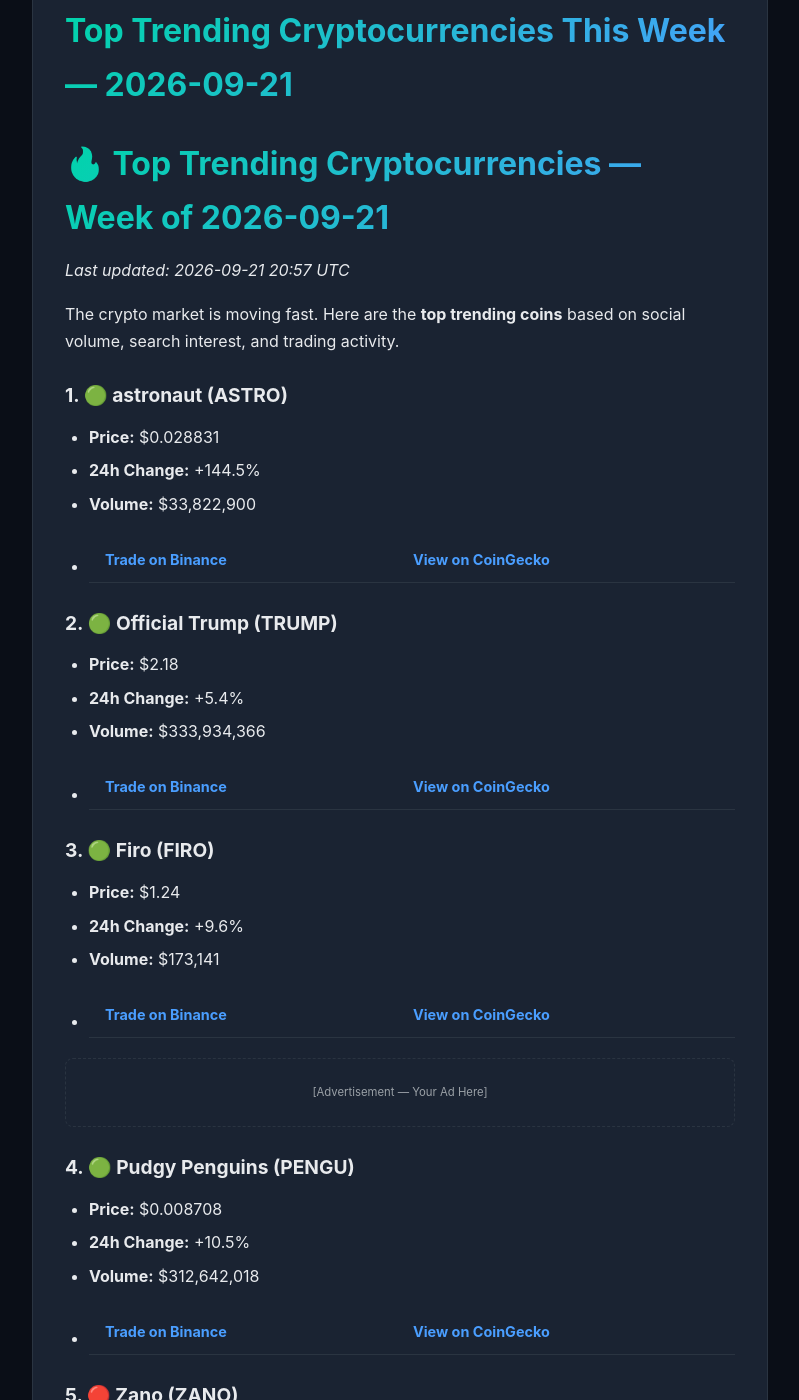
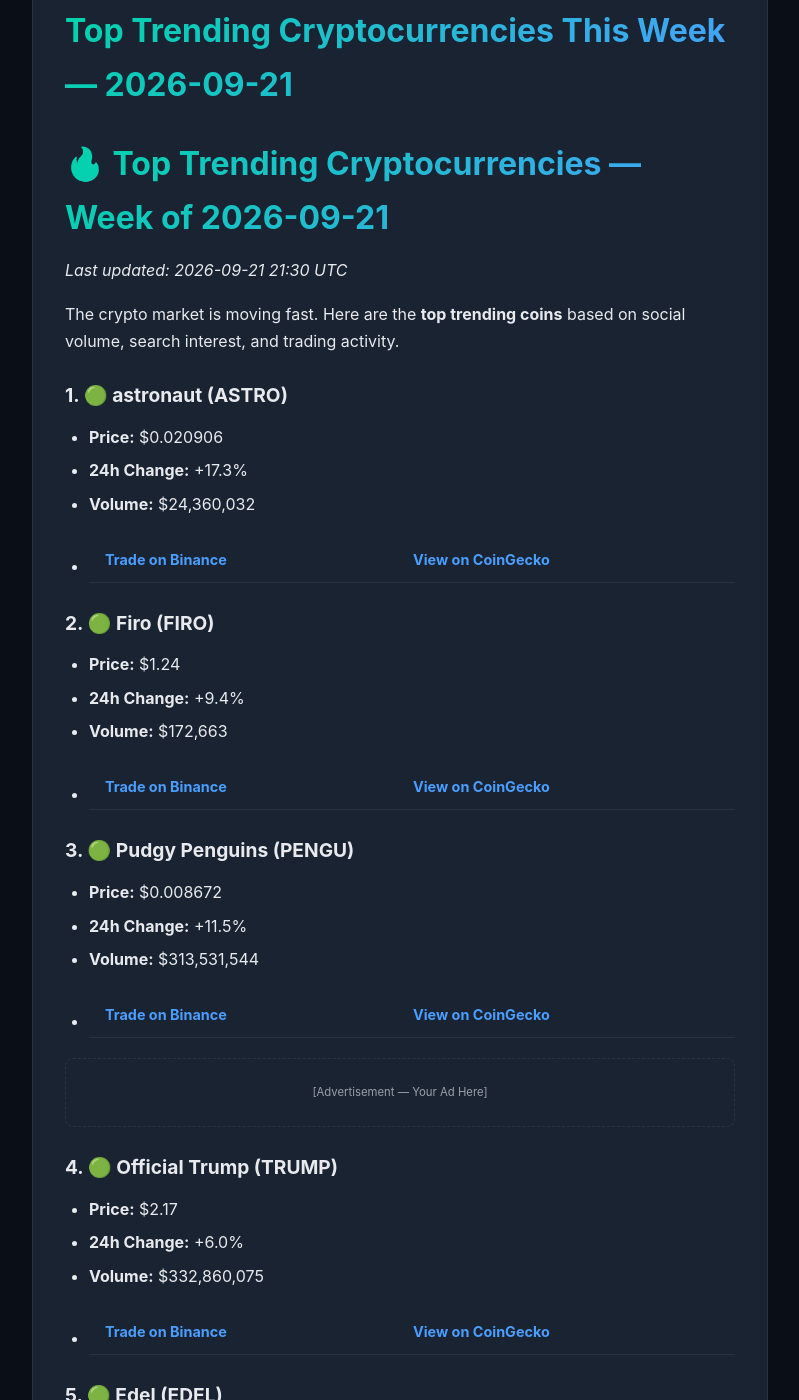
Before and after one commit to alexcipher-CRE/crypto-insights, a Jekyll site: the page built from _posts/2026-09-21-trending-coins.md, in a window 1280 px wide and 1400 px high, scrolled down 355 px. Shown: the whole window, without its empty margins (240-1039 px from the left). Built offline with Jekyll 4.4.1, drawn with Linux system fonts in a browser that asks for light colours; some of the changed text lies outside the part shown.

Commit message:
🚀 Auto-update: 4 posts

```diff
--- a/_posts/2026-09-21-trending-coins.md
+++ b/_posts/2026-09-21-trending-coins.md
@@ -6,49 +6,49 @@ tags: [crypto, trending, analysis]
 
 # 🔥 Top Trending Cryptocurrencies — Week of 2026-09-21
 
-*Last updated: 2026-09-21 20:57 UTC*
+*Last updated: 2026-09-21 21:30 UTC*
 
 The crypto market is moving fast. Here are the **top trending coins** based on social volume, search interest, and trading activity.
 
 ### 1. 🟢 astronaut (ASTRO)
 
-- **Price:** $0.028831
-- **24h Change:** +144.5%
-- **Volume:** $33,822,900
+- **Price:** $0.020906
+- **24h Change:** +17.3%
+- **Volume:** $24,360,032
 - **[Trade on Binance](https://www.binance.com/en/trade/ASTRO_USDT?ref=YOUR_REF_ID)** | **[View on CoinGecko](https://www.coingecko.com/en/coins/astronaut)**
 
-### 2. 🟢 Official Trump (TRUMP)
-
-- **Price:** $2.18
-- **24h Change:** +5.4%
-- **Volume:** $333,934,366
-- **[Trade on Binance](https://www.binance.com/en/trade/TRUMP_USDT?ref=YOUR_REF_ID)** | **[View on CoinGecko](https://www.coingecko.com/en/coins/official-trump)**
-
-### 3. 🟢 Firo (FIRO)
+### 2. 🟢 Firo (FIRO)
 
 - **Price:** $1.24
-- **24h Change:** +9.6%
-- **Volume:** $173,141
+- **24h Change:** +9.4%
+- **Volume:** $172,663
 - **[Trade on Binance](https://www.binance.com/en/trade/FIRO_USDT?ref=YOUR_REF_ID)** | **[View on CoinGecko](https://www.coingecko.com/en/coins/firo)**
+
+### 3. 🟢 Pudgy Penguins (PENGU)
+
+- **Price:** $0.008672
+- **24h Change:** +11.5%
+- **Volume:** $313,531,544
+- **[Trade on Binance](https://www.binance.com/en/trade/PENGU_USDT?ref=YOUR_REF_ID)** | **[View on CoinGecko](https://www.coingecko.com/en/coins/pudgy-penguins)**
 
 <!-- Ad Slot: Mid-Content Leaderboard -->
 <div class="ad-slot ad-leaderboard">
   <small>[Advertisement — Your Ad Here]</small>
 </div>
 
-### 4. 🟢 Pudgy Penguins (PENGU)
+### 4. 🟢 Official Trump (TRUMP)
 
-- **Price:** $0.008708
-- **24h Change:** +10.5%
-- **Volume:** $312,642,018
-- **[Trade on Binance](https://www.binance.com/en/trade/PENGU_USDT?ref=YOUR_REF_ID)** | **[View on CoinGecko](https://www.coingecko.com/en/coins/pudgy-penguins)**
+- **Price:** $2.17
+- **24h Change:** +6.0%
+- **Volume:** $332,860,075
+- **[Trade on Binance](https://www.binance.com/en/trade/TRUMP_USDT?ref=YOUR_REF_ID)** | **[View on CoinGecko](https://www.coingecko.com/en/coins/official-trump)**
 
-### 5. 🔴 Zano (ZANO)
+### 5. 🟢 Edel (EDEL)
 
-- **Price:** $8.25
-- **24h Change:** -1.7%
-- **Volume:** $1,682,878
-- **[Trade on Binance](https://www.binance.com/en/trade/ZANO_USDT?ref=YOUR_REF_ID)** | **[View on CoinGecko](https://www.coingecko.com/en/coins/zano)**
+- **Price:** $0.030009
+- **24h Change:** +19.9%
+- **Volume:** $2,498,494
+- **[Trade on Binance](https://www.binance.com/en/trade/EDEL_USDT?ref=YOUR_REF_ID)** | **[View on CoinGecko](https://www.coingecko.com/en/coins/edel)**
 
 ## 💡 How to Buy These Coins
 
```
Also changed, not shown: _posts/2026-09-21-defi-yields.md (+9 -9 lines), _posts/2026-09-21-market-movers.md (+6 -6 lines), _posts/index.md (+1 -1 lines).
